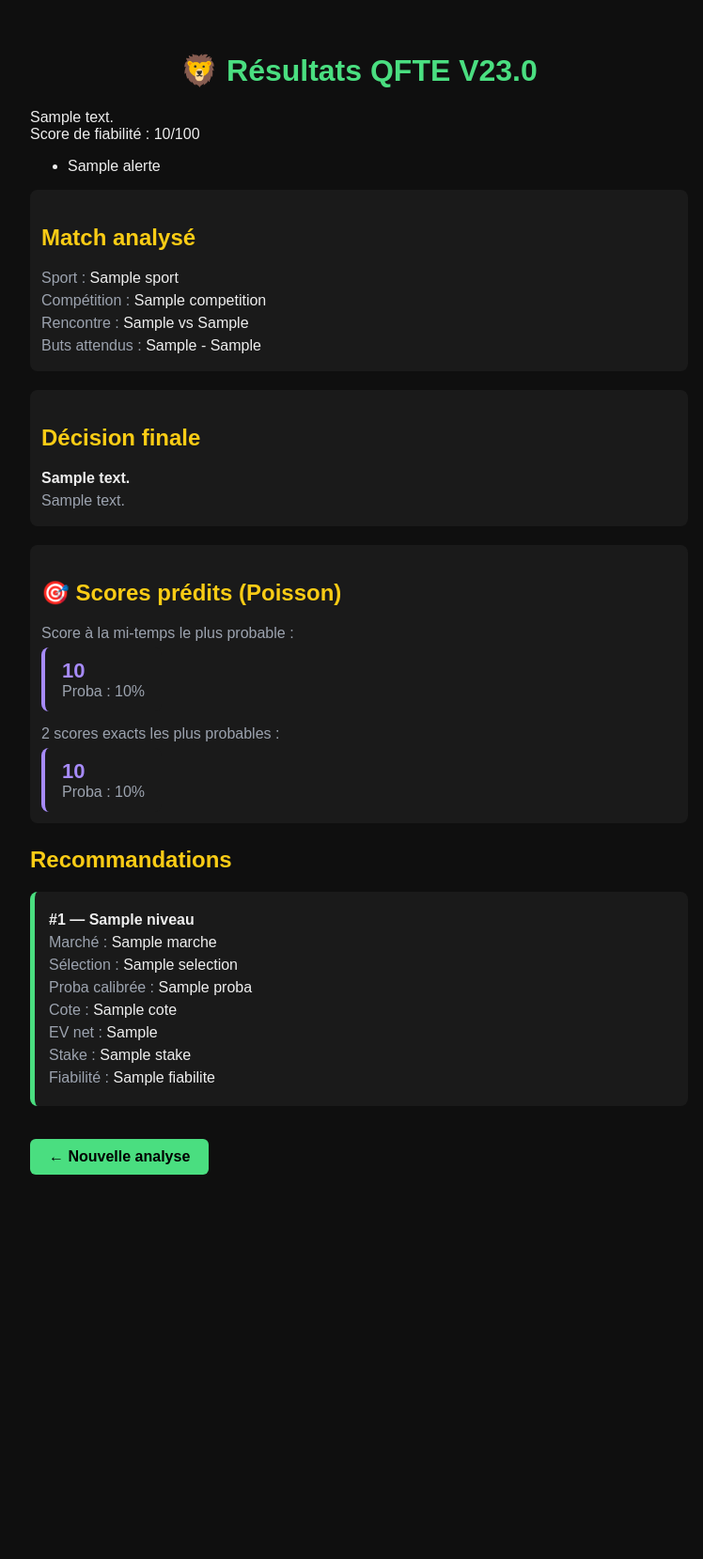
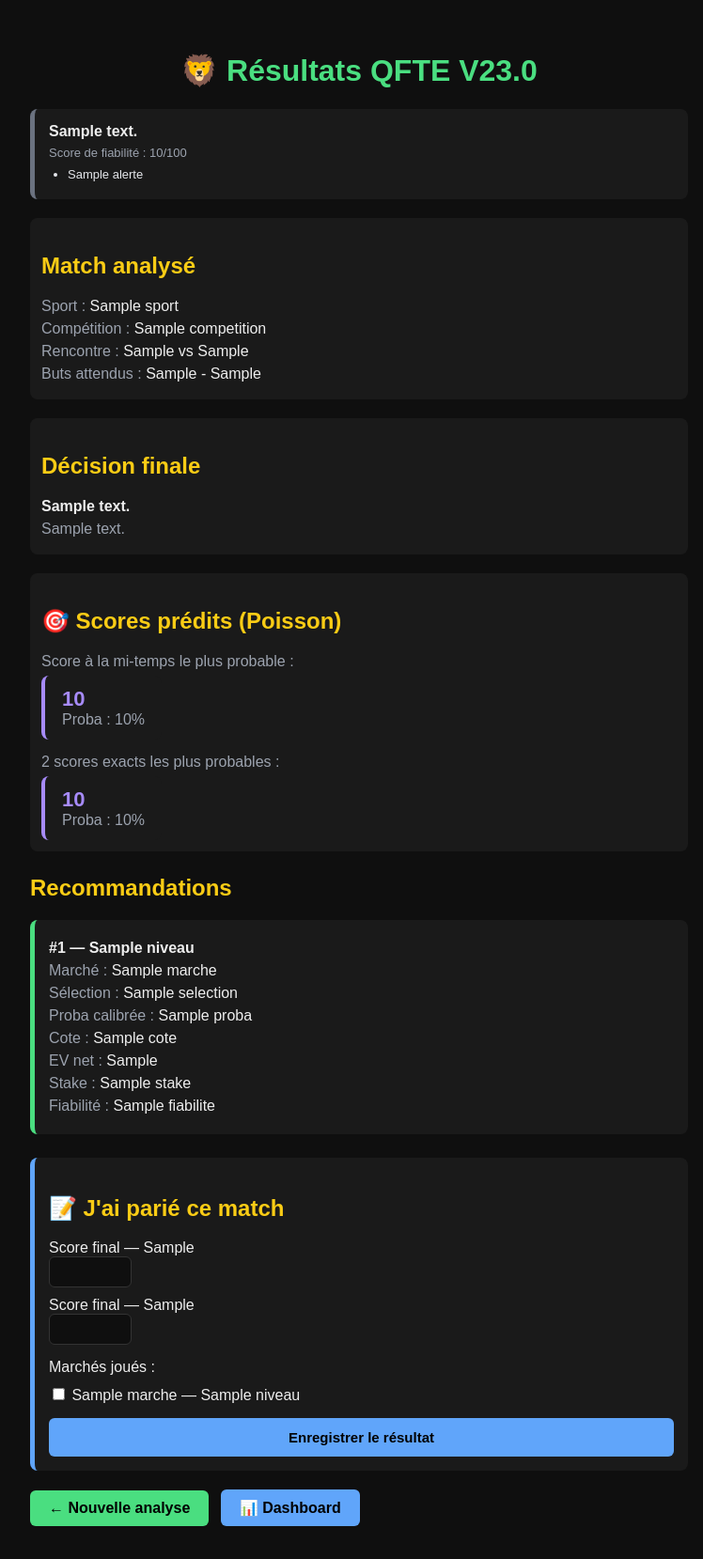
Before and after one commit to hamzypogba0610-pixel/qfte-bot-final, a FastAPI app: template templates/resultats.html in a window 1280 px wide. Shown: the whole page at 94% size, without its empty margins (258-1006 px from the left). Before the commit the page ends 1250 px from the top, so only its background shows below. Run offline with FastAPI, Linux system fonts and the light colour scheme; the template is opened without the code that fills it: most values are stand-ins (such as "Sample title", 1, 10 or a date in 2020).

Commit message:
Update resultats.html

```diff
--- a/templates/resultats.html
+++ b/templates/resultats.html
@@ -12,16 +12,35 @@
         .reco { background: #1a1a1a; padding: 15px; border-radius: 8px; margin-bottom: 15px; border-left: 5px solid #4ade80; }
         .reco.premium { border-left-color: #facc15; }
         .reco.good { border-left-color: #60a5fa; }
+        .reco.avoid { border-left-color: #6b7280; }
+        .reco.surveillance { border-left-color: #a78bfa; }
         .ligne { margin: 6px 0; }
         .label { color: #9ca3af; }
         .score-box { display: flex; gap: 10px; flex-wrap: wrap; }
         .score-item { background: #1a1a1a; padding: 12px 18px; border-radius: 8px; border-left: 4px solid #a78bfa; }
         .score-val { font-size: 22px; font-weight: bold; color: #a78bfa; }
         .back { display: inline-block; margin-top: 20px; padding: 10px 20px; background: #4ade80; color: #000; text-decoration: none; border-radius: 6px; font-weight: bold; }
+        .validation-box { padding: 15px; border-radius: 8px; margin-bottom: 20px; border-left: 5px solid #6b7280; background: #1a1a1a; }
+        .validation-ok { border-left-color: #4ade80; }
+        .validation-prudence { border-left-color: #facc15; }
+        .validation-danger { border-left-color: #ef4444; }
+        .validation-title { font-weight: bold; margin-bottom: 6px; }
+        .validation-ok .validation-title { color: #4ade80; }
+        .validation-prudence .validation-title { color: #facc15; }
+        .validation-danger .validation-title { color: #ef4444; }
+        .validation-score { color: #9ca3af; font-size: 13px; margin-bottom: 8px; }
+        .validation-alertes { margin: 8px 0 0 0; padding-left: 20px; font-size: 13px; color: #e5e7eb; }
+        .validation-alertes li { margin-bottom: 4px; }
+        .resultat-box { background: #1a1a1a; padding: 15px; border-radius: 8px; margin-top: 25px; border-left: 5px solid #60a5fa; }
+        .resultat-box label { display: block; margin-top: 10px; }
+        .resultat-box input[type="number"] { width: 70px; padding: 8px; border-radius: 6px; border: 1px solid #333; background: #0f0f0f; color: #eee; }
+        .resultat-box .coche { margin-top: 10px; display: block; }
+        .resultat-box button { margin-top: 15px; width: 100%; padding: 12px; background: #60a5fa; color: #000; font-weight: bold; border: none; border-radius: 6px; font-size: 15px; }
     </style>
 </head>
 <body>
     <h1>🦁 Résultats QFTE V23.0</h1>
+
     {% if validation %}
     <div class="validation-box validation-{{ validation.niveau|lower }}">
         <div class="validation-title">{{ validation.message }}</div>
@@ -86,6 +105,42 @@
     </div>
     {% endfor %}
 
+    {% if analyse_id %}
+    <div class="resultat-box">
+        <h2>📝 J'ai parié ce match</h2>
+        <form action="/resultat" method="post">
+            <input type="hidden" name="analyse_id" value="{{ analyse_id }}">
+
+            <label>Score final — {{ match.equipe1 }}</label>
+            <input type="number" name="score_home" min="0" required>
+
+            <label>Score final — {{ match.equipe2 }}</label>
+            <input type="number" name="score_away" min="0" required>
+
+            <label style="margin-top: 15px;">Marchés joués :</label>
+            {% for r in recommandations %}
+            <label class="coche">
+                <input type="checkbox" name="marches_check" value="{{ r.marche }}" data-marche="{{ r.marche }}">
+                {{ r.marche }} — {{ r.niveau }}
+            </label>
+            {% endfor %}
+
+            <input type="hidden" name="marches" id="marches_final">
+
+            <button type="submit" onclick="collecterMarches()">Enregistrer le résultat</button>
+        </form>
+    </div>
+
+    <script>
+        function collecterMarches() {
+            const coches = document.querySelectorAll('input[name="marches_check"]:checked');
+            const valeurs = Array.from(coches).map(c => c.value).join("|");
+            document.getElementById("marches_final").value = valeurs;
+        }
+    </script>
+    {% endif %}
+
     <a href="/" class="back">← Nouvelle analyse</a>
+    <a href="/dashboard" class="back" style="background:#60a5fa; margin-left:8px;">📊 Dashboard</a>
 </body>
             </html>
```
Lines whose indentation alone changed are shown as unchanged.
